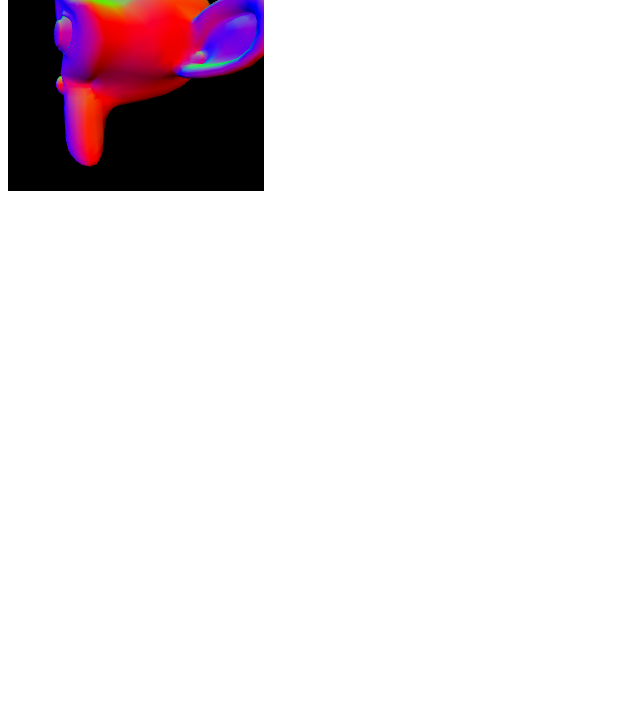
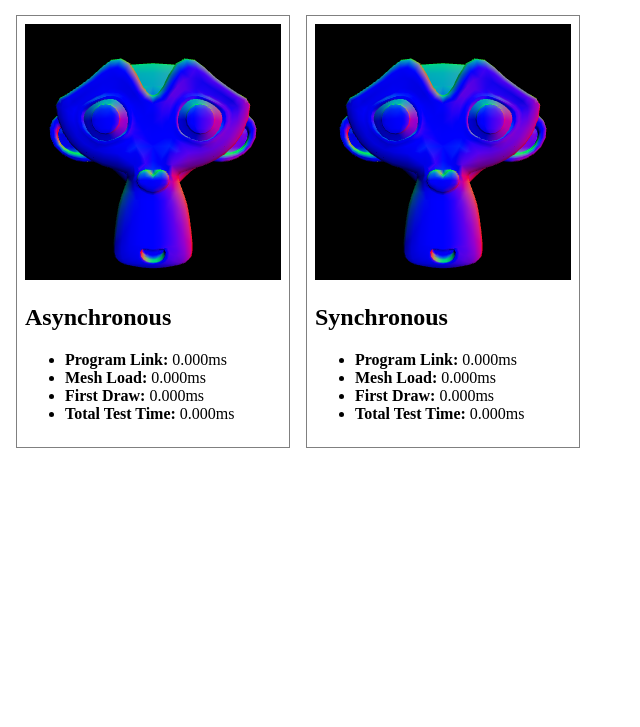
Before and after one commit to toji/shader-perf, a plain HTML site: page index.html in a window 1280 px wide. Shown: the part 73-800 px from the top of the page, without its empty margins (0-640 px from the left). Drawn offline with Linux system fonts and the light colour scheme.

Commit message:
Output test results side-by-side

```diff
--- a/index.html
+++ b/index.html
@@ -25,9 +25,20 @@ THE SOFTWARE.
     <meta charset="utf-8">
     <meta name="viewport" content="width=device-width, initial-scale=1, user-scalable=no">
     <title>Asynchronous Shader Compilation Demo</title>
+
+    <style>
+    .result {
+      border: 1px solid gray;
+      margin: 0.5em;
+      padding: 0.5em;
+      float: left;
+    }
+    </style>
   </head>
   <body>
-    <canvas id="gl-canvas" style="width: 256px; height: 256px;"></canvas>
+    <h1>Asynchronous Shader Compilation</h1>
+
+    <div id="results"></div>
 
     <script id="default-vs" type="x-shader/x-vertex">
       precision highp float;
@@ -35,16 +46,14 @@ THE SOFTWARE.
       attribute vec3 position;
       attribute vec3 normal;
 
-      uniform mat4 viewMat;
-      uniform mat4 modelMat;
+      uniform mat4 modelViewMat;
       uniform mat4 projectionMat;
 
       varying vec3 vNormal;
 
       void main(void) {
-         //mat3 normalMat = mat3(modelMat);
-         vNormal = normal; // * normalMat;
-         gl_Position = projectionMat * viewMat * modelMat * vec4(position, 1.0);
+         vNormal = normal;
+         gl_Position = projectionMat * modelViewMat * vec4(position, 1.0);
       }
     </script>
 
@@ -64,47 +73,7 @@ THE SOFTWARE.
     <script>
       "use strict";
 
-      function getQueryString(name, defaultValue) {
-        var query = window.location.search.substring(1);
-        var vars = query.split("&");
-        for (var i = 0; i < vars.length; i++) {
-          var pair = vars[i].split("=");
-          if (pair[0] == name) {
-            return unescape(pair[1]);
-          }
-        }
-        return defaultValue;
-      }
-
-      function getQueryValue(name, defaultValue) {
-        var value = getQueryString(name, null);
-        if (value == null) {
-          return defaultValue;
-        }
-        return parseInt(value, 10);
-      }
-
-      var canvas = document.getElementById("gl-canvas");
-      canvas.width = canvas.offsetWidth;
-      canvas.height = canvas.offsetHeight;
-      var gl = canvas.getContext("webgl");
-
-      gl.clearColor(0, 0, 0, 1);
-      gl.enable(gl.DEPTH_TEST);
-
-      var startTime = performance.now();
-
-      var shaderStartTime = performance.now();
-
-      var testProgram = getQueryValue("async", 1) ? new AsyncProgram(gl) : new SyncProgram(gl);
-      testProgram.attachShaderSourceFromTag("#default-vs", gl.VERTEX_SHADER);
-      testProgram.attachShaderSourceFromTag("#default-fs", gl.FRAGMENT_SHADER);
-      testProgram.link();
-
-      console.log("Shader link time:", performance.now() - shaderStartTime, "ms");
-
-      var monkeyModel = null;
-      var LoadMonkey = function(gl) {
+      var loadModel = function(gl) {
         return new Promise(function(resolve, reject) {
           var xhr = new XMLHttpRequest();
           xhr.addEventListener("load", function (ev) {
@@ -130,9 +99,7 @@ THE SOFTWARE.
               gl.bindBuffer(gl.ELEMENT_ARRAY_BUFFER, model.indexBuffer);
               gl.bufferData(gl.ELEMENT_ARRAY_BUFFER, indexData, gl.STATIC_DRAW);
 
-              monkeyModel = model;
-
-              resolve();
+              resolve(model);
             } else {
               reject(xhr.statusText);
             }
@@ -142,58 +109,110 @@ THE SOFTWARE.
         });
       }
 
-      // Do some other loading...
-      var monkeyStartTime = performance.now();
-      LoadMonkey(gl).then(function() {
-        console.log("Monkey Loaded:", performance.now() - monkeyStartTime, "ms");
-        draw();
-      });
+      var modelViewMat = mat4.create();
+      mat4.translate(modelViewMat, modelViewMat, [0.0, 0.0, -2.5]);
 
-      var viewMat = mat4.create();
-      var modelMat = mat4.create();
       var projectionMat = mat4.create();
+      mat4.perspective(projectionMat, 45.0, 1.0, 0.1, 1024.0);
 
-      mat4.perspective(projectionMat, 45.0, gl.drawingBufferWidth/gl.drawingBufferHeight, 0.1, 1024.0);
-
-      var firstDraw = true;
-      var drawStartTime;
-      function draw() {
-        window.requestAnimationFrame(draw);
-
-        mat4.identity(modelMat);
-        mat4.translate(modelMat, modelMat, [0.0, 0.0, -2.5]);
-        mat4.rotateY(modelMat, modelMat, performance.now() / 1000.0);
-
-        if (firstDraw) {
-          drawStartTime = performance.now();
-        }
-
+      function draw(gl, model, program) {
         gl.clear(gl.COLOR_BUFFER_BIT | gl.DEPTH_BUFFER_BIT);
 
-        testProgram.use();
+        program.use();
 
-        gl.uniformMatrix4fv(testProgram.uniform.viewMat, false, viewMat);
-        gl.uniformMatrix4fv(testProgram.uniform.modelMat, false, modelMat);
-        gl.uniformMatrix4fv(testProgram.uniform.projectionMat, false, projectionMat);
+        gl.uniformMatrix4fv(program.uniform.modelViewMat, false, modelViewMat);
+        gl.uniformMatrix4fv(program.uniform.projectionMat, false, projectionMat);
 
-        gl.bindBuffer(gl.ELEMENT_ARRAY_BUFFER, monkeyModel.indexBuffer);
+        gl.bindBuffer(gl.ELEMENT_ARRAY_BUFFER, model.indexBuffer);
 
-        gl.bindBuffer(gl.ARRAY_BUFFER, monkeyModel.vertexBuffer);
-        gl.enableVertexAttribArray(testProgram.attrib.position);
-        gl.vertexAttribPointer(testProgram.attrib.position, 3, gl.FLOAT, false, 12, 0);
+        gl.bindBuffer(gl.ARRAY_BUFFER, model.vertexBuffer);
+        gl.enableVertexAttribArray(program.attrib.position);
+        gl.vertexAttribPointer(program.attrib.position, 3, gl.FLOAT, false, 12, 0);
 
-        gl.bindBuffer(gl.ARRAY_BUFFER, monkeyModel.normalBuffer);
-        gl.enableVertexAttribArray(testProgram.attrib.normal);
-        gl.vertexAttribPointer(testProgram.attrib.normal, 3, gl.FLOAT, false, 12, 0);
+        gl.bindBuffer(gl.ARRAY_BUFFER, model.normalBuffer);
+        gl.enableVertexAttribArray(program.attrib.normal);
+        gl.vertexAttribPointer(program.attrib.normal, 3, gl.FLOAT, false, 12, 0);
 
-        gl.drawElements(gl.TRIANGLES, monkeyModel.indexCount, gl.UNSIGNED_SHORT, 0);
+        gl.drawElements(gl.TRIANGLES, model.indexCount, gl.UNSIGNED_SHORT, 0);
+      }
 
-        if (firstDraw) {
-          firstDraw = false;
-          console.log("First Draw:", performance.now() - drawStartTime, "ms");
-          console.log("Total time:", performance.now() - startTime, "ms");
-        }
+      function runTest(testName, programPrototype, attachToDocument) {
+        return new Promise(function(resolve, reject) {
+          var totalStartTime = performance.now();
+
+          var canvas = document.createElement("canvas");
+          canvas.width = 256;
+          canvas.height = 256;
+          var gl = canvas.getContext("webgl");
+
+          gl.clearColor(0, 0, 0, 1);
+          gl.enable(gl.DEPTH_TEST);
+
+          var linkStartTime = performance.now();
+
+          var program = new programPrototype(gl);
+          program.attachShaderSourceFromTag("#default-vs", gl.VERTEX_SHADER);
+          program.attachShaderSourceFromTag("#default-fs", gl.FRAGMENT_SHADER);
+          program.link();
+
+          var linkDuration = performance.now() - linkStartTime;
+
+          var modelStartTime = performance.now();
+          loadModel(gl).then(function(model) {
+            var modelDuration = performance.now() - modelStartTime;
+
+            var drawStartTime = performance.now();
+            draw(gl, model, program);
+            var drawDuration = performance.now() - drawStartTime;
+            var totalDuration = performance.now() - totalStartTime;
+
+            if (attachToDocument) {
+              // Build test results
+              var testDiv = document.createElement("div");
+              testDiv.classList.add("result");
+
+              testDiv.appendChild(canvas);
+
+              var testHeader = document.createElement("h2");
+              testHeader.innerText = testName;
+              testDiv.appendChild(testHeader);
+
+              var resultList = document.createElement("ul");
+
+              var result = document.createElement("li");
+              result.innerHTML = "<b>Program Link:</b> " + linkDuration.toFixed(3) + "ms";
+              resultList.appendChild(result);
+
+              result = document.createElement("li");
+              result.innerHTML = "<b>Mesh Load:</b> " + modelDuration.toFixed(3) + "ms";
+              resultList.appendChild(result);
+
+              result = document.createElement("li");
+              result.innerHTML = "<b>First Draw:</b> " + drawDuration.toFixed(3) + "ms";
+              resultList.appendChild(result);
+
+              result = document.createElement("li");
+              result.innerHTML = "<b>Total Test Time:</b> " + totalDuration.toFixed(3) + "ms";
+              resultList.appendChild(result);
+
+              testDiv.appendChild(resultList);
+
+              document.getElementById("results").appendChild(testDiv);
+            }
+
+            resolve();
+          });
+        });
       }
+
+      // The first test run isn't recorded. It's just to ensure that the shader
+      // and mesh are cached so that none of the following test runs have an
+      // unfair advantage.
+      runTest("Prime", AsyncProgram, false).then(function() {
+        runTest("Asynchronous", AsyncProgram, true).then(function() {
+          runTest("Synchronous", SyncProgram, true);
+        });
+      })
     </script>
   </body>
 </html>
```
